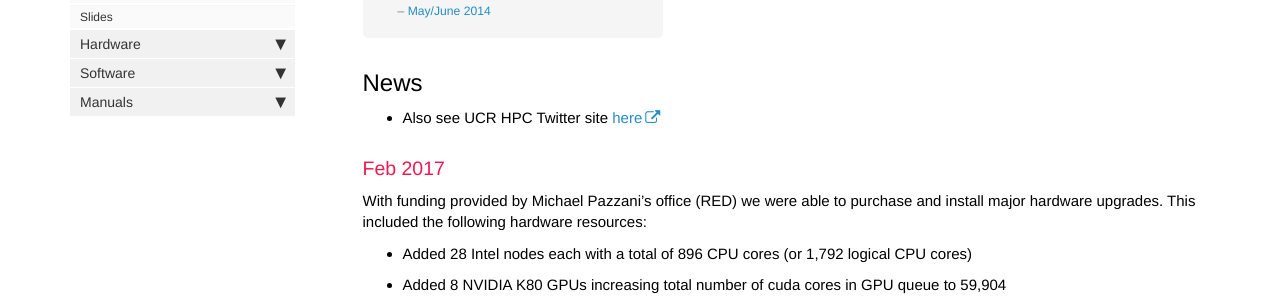
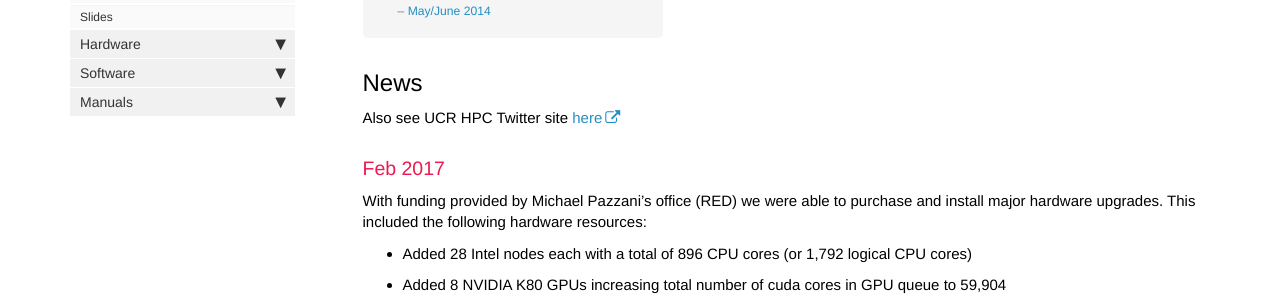
Before and after one commit to tgirke/rcf, a Jekyll site: the page built from news.md, in a window 1280 px wide. Shown: the part 334-634 px from the top of the page. Built offline with Jekyll 4.4.1, drawn with Linux system fonts in a browser that asks for light colours; nearby versions of some CDN libraries; comment, search, counter and statistics services are not loaded.

Commit message:
content edits

```diff
--- a/news.md
+++ b/news.md
@@ -5,7 +5,7 @@ title: News
 
 ## News
 
-* Also see UCR HPC Twitter site [here](https://twitter.com/UCR_HPCC)
+Also see UCR HPC Twitter site [here](https://twitter.com/UCR_HPCC)
 
 ### Feb 2017
 
```
